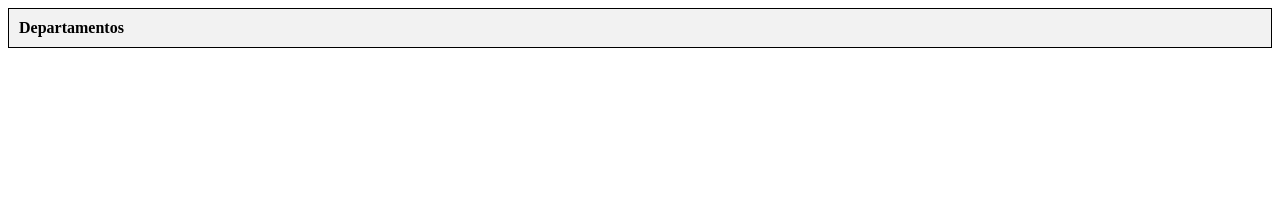
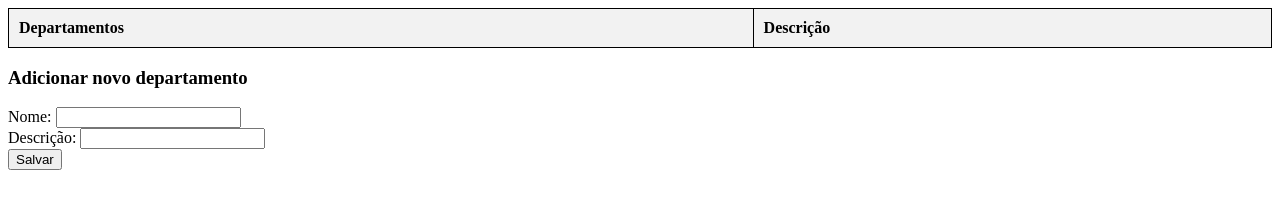
Before and after one commit to liivyaraujo/TrabalhoFinal_Web1, a plain HTML site: page front-html/pages/department.html in a window 1280 px wide. Drawn offline with nearby package versions, Linux system fonts and the light colour scheme; no server answers.

Commit message:
Update department.html

```diff
--- a/front-html/pages/department.html
+++ b/front-html/pages/department.html
@@ -11,11 +11,24 @@
     <table>
         <thead>
           <tr>
-            <th class="col" colspan="3">Departamentos</th>
+            <th class="col1">Departamentos</th>
+            <th class="col2" colspan="2">Descrição</th>
           </tr>
         </thead>
         <tbody id="departmentTable"></tbody>
     </table>
+    <div class="addDepartamento">
+        <h3>Adicionar novo departamento</h3>
+        <form id="departmentForm">
+            <label for="departmentName">Nome:</label>
+            <input type="text" id="departmentName" name="departmentName" required>
+            <br>
+            <label for="departmentDescription">Descrição:</label>
+            <input type="text" id="departmentDescription" name="departmentDescription" required>
+            <br>
+            <button type="submit">Salvar</button>
+        </form>
+    </div>
     <script src="../scripts/department.js"></script>
 </body>
 </html>
```
